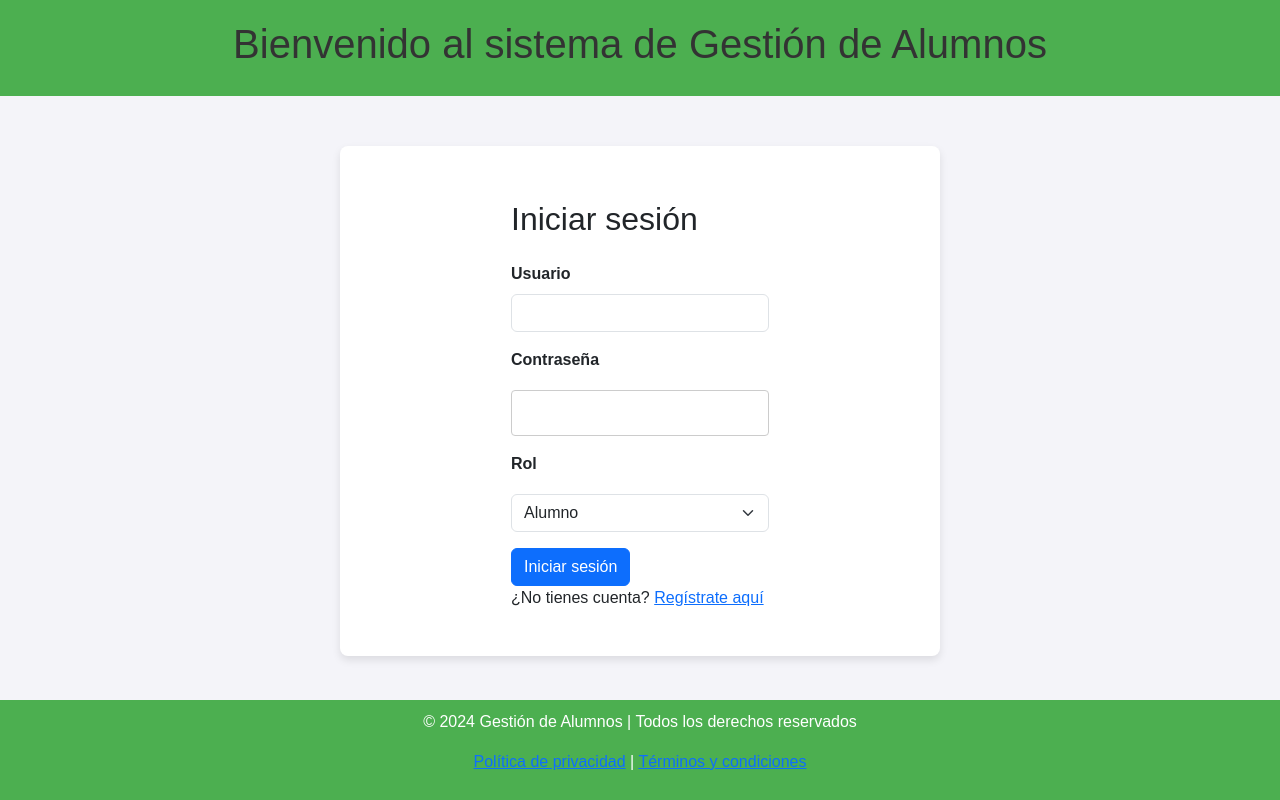
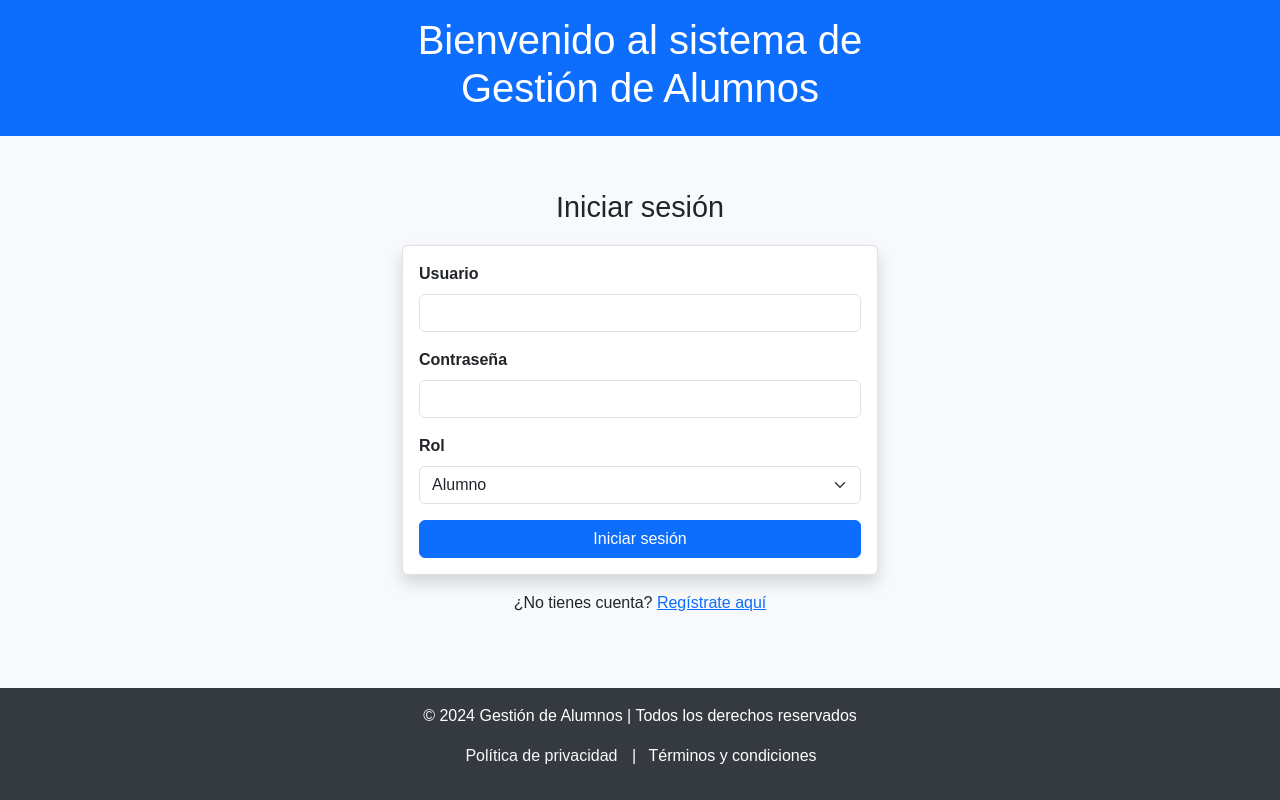
Before and after one commit to giseladevicente/Gestion-de-Alumnos-de-Primaria, a Flask app: page / in a window 1280 px wide. Run offline with Flask 3, Linux system fonts and the light colour scheme; some libraries are stand-ins or nearby versions.

Commit message:
estilos en header, index y footer

```diff
--- a/static/css/styles.css
+++ b/static/css/styles.css
@@ -1,75 +1,81 @@
-/* Estilos generales */
+
+/* header.html  */
 body {
+    height: 100%;
     font-family: Arial, sans-serif;
-    background-color: #f4f4f9;
-    margin: 0;
-    padding: 0;
+    background-color: #f8f9fa;
 }
 
-header {
-    background-color: #4CAF50;
-    color: white;
-    text-align: center;
-    padding: 20px 0;
+header h1 {
+font-size: 1.5rem;
 }
 
-footer {
-    background-color: #4CAF50;
-    color: white;
-    text-align: center;
-    padding: 10px 0;
-    position: fixed;
-    width: 100%;
-    bottom: 0;
+main {
+padding: 20px;
 }
 
-/* Estilo del formulario de login */
+
+/* index.html */
 .container {
-    max-width: 600px;
-    margin: 50px auto;
-    background-color: white;
-    padding: 30px;
-    box-shadow: 0 4px 8px rgba(0, 0, 0, 0.1);
-    border-radius: 8px;
+max-width: 500px;
 }
 
-.form-label {
-    font-weight: bold;
+h2 {
+font-size: 1.8rem;
+margin-bottom: 20px;
 }
 
-input[type="text"],
-input[type="password"],
-select {
-    width: 100%;
-    padding: 10px;
-    margin: 10px 0;
-    border: 1px solid #ccc;
-    border-radius: 4px;
+label {
+font-weight: bold;
 }
 
-button {
-    background-color: #4CAF50;
-    color: white;
-    padding: 10px 20px;
-    border: none;
-    border-radius: 4px;
-    cursor: pointer;
+button[type="submit"] {
+width: 100%;
 }
 
-button:hover {
-    background-color: #45a049;
+/* Footer */
+footer {
+background-color: #343a40;
+position: relative;
+width: 100%;
+font-size: 0.8rem;
 }
 
-/* Estilo de los dashboards */
-.dashboard-content {
-    padding: 20px;
-    text-align: center;
+footer a {
+color: #f8f9fa;
+margin: 0 10px;
 }
 
-h1 {
-    color: #333;
-}
 
-.dashboard-content p {
-    font-size: 18px;
-}
+/* Media Queries */
+
+/* Medium devices (768px x 600px) */
+@media (min-width: 768px) {
+    header h1 {
+      font-size: 2rem;
+    }
+
+    footer {
+      font-size: 0.9rem;
+    }
+  }
+
+  /* Large devices (992px x 800px) */
+  @media (min-width: 992px) {
+    header h1 {
+      font-size: 2.5rem;
+    }
+
+    footer {
+      font-size: 1rem;
+    }
+  }
+
+  /* Extra large devices (1200px x 800px) */
+  @media (min-width: 1200px) {
+
+    main {
+      padding: 30px;
+    }
+
+  }
--- a/templates/footer.html
+++ b/templates/footer.html
@@ -1,7 +1,13 @@
 </main>
-<footer>
-  <p>&copy; 2024 Gestión de Alumnos | Todos los derechos reservados</p>
-  <p><a href="#">Política de privacidad</a> | <a href="#">Términos y condiciones</a></p>
+
+<footer class="text-white text-center py-3 mt-auto">
+  <div class="container">
+    <div>
+      <p>&copy; 2024 Gestión de Alumnos | Todos los derechos reservados</p>
+      <p><a href="#" class="text-decoration-none">Política de privacidad</a> | <a href="#" class="text-white text-decoration-none mx-2">Términos y condiciones</a></p>
+    </div>
+  </div>
 </footer>
+
 </body>
 </html>
--- a/templates/header.html
+++ b/templates/header.html
@@ -4,16 +4,23 @@
     <meta charset="UTF-8" />
     <meta name="viewport" content="width=device-width, initial-scale=1.0" />
     <title>Gestión de Alumnos</title>
-      <!-- Bootstrap CSS -->
-  <link href="https://cdn.jsdelivr.net/npm/bootstrap@5.3.3/dist/css/bootstrap.min.css" rel="stylesheet">
+    <!-- Bootstrap CSS -->
+    <link
+      href="https://cdn.jsdelivr.net/npm/bootstrap@5.3.3/dist/css/bootstrap.min.css"
+      rel="stylesheet"
+    />
     <link
       rel="stylesheet"
       href="{{ url_for('static', filename='css/styles.css') }}"
     />
   </head>
-  <body>
-    <header>
-      <h1>Bienvenido al sistema de Gestión de Alumnos</h1>
+  <body class="d-flex flex-column min-vh-100">
+    <header class="bg-primary py-3">
+      <div class="container">
+        <h1 class="text-center text-white">
+          Bienvenido al sistema de Gestión de Alumnos
+        </h1>
+      </div>
     </header>
 
-    <main>
+    <main class="m-0">
--- a/templates/index.html
+++ b/templates/index.html
@@ -1,10 +1,14 @@
 {% include 'header.html' %}
 
-<div class="container">
+<div class="container my-4">
   <div class="row justify-content-center">
-    <div class="col-md-6">
-      <h2 class="my-4">Iniciar sesión</h2>
-      <form action="/login" method="POST">
+    <div>
+      <h2 class="text-center">Iniciar sesión</h2>
+      <form
+        action="/login"
+        method="POST"
+        class="bg-white p-3 border rounded shadow col-md-12 col-xl-12"
+      >
         <div class="mb-3">
           <label for="email" class="form-label">Usuario</label>
           <input
@@ -37,7 +41,9 @@
         <button type="submit" class="btn btn-primary">Iniciar sesión</button>
       </form>
 
-      <p>¿No tienes cuenta? <a href="/register">Regístrate aquí</a></p>
+      <p class="text-center mt-3">
+        ¿No tienes cuenta? <a href="/register">Regístrate aquí</a>
+      </p>
     </div>
   </div>
 </div>
```
